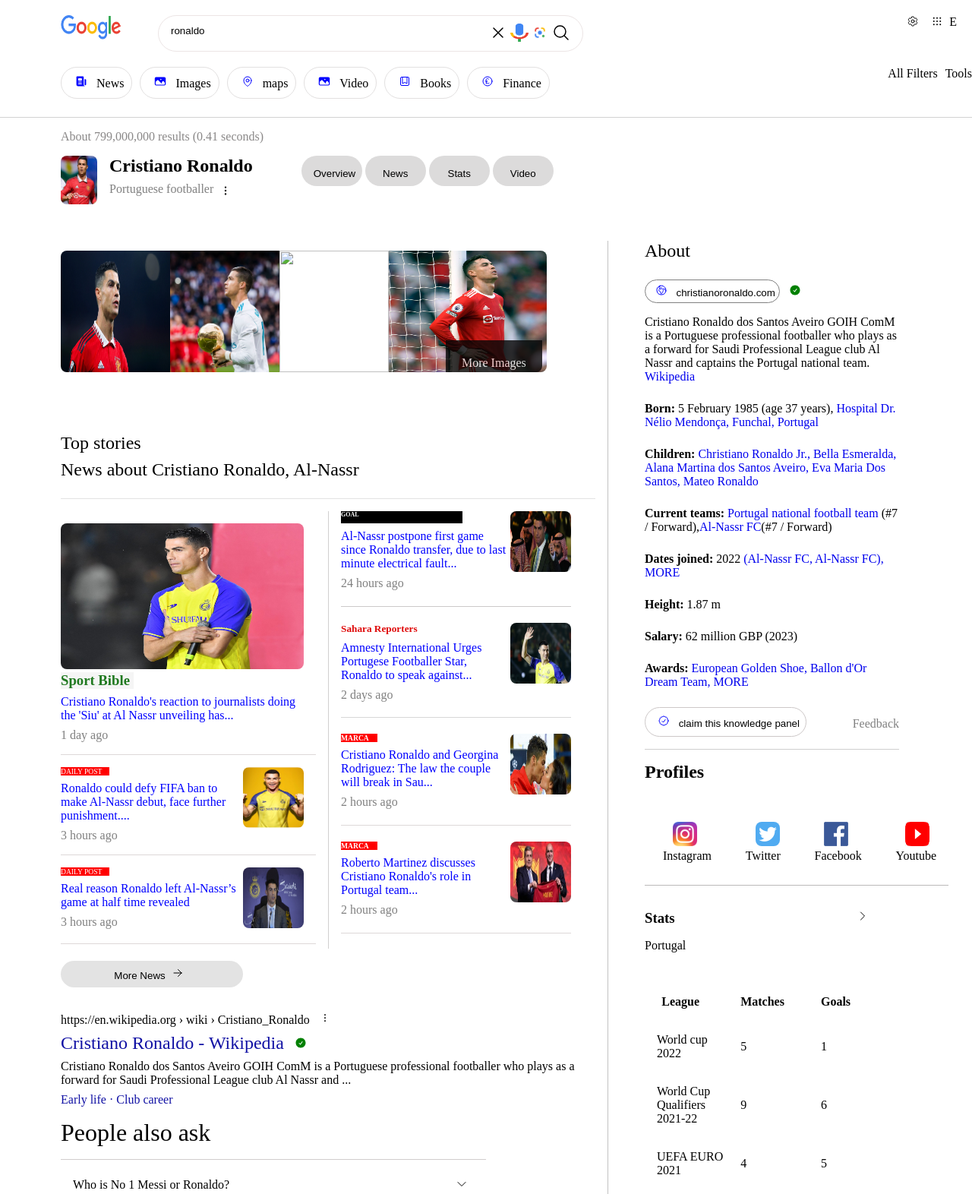
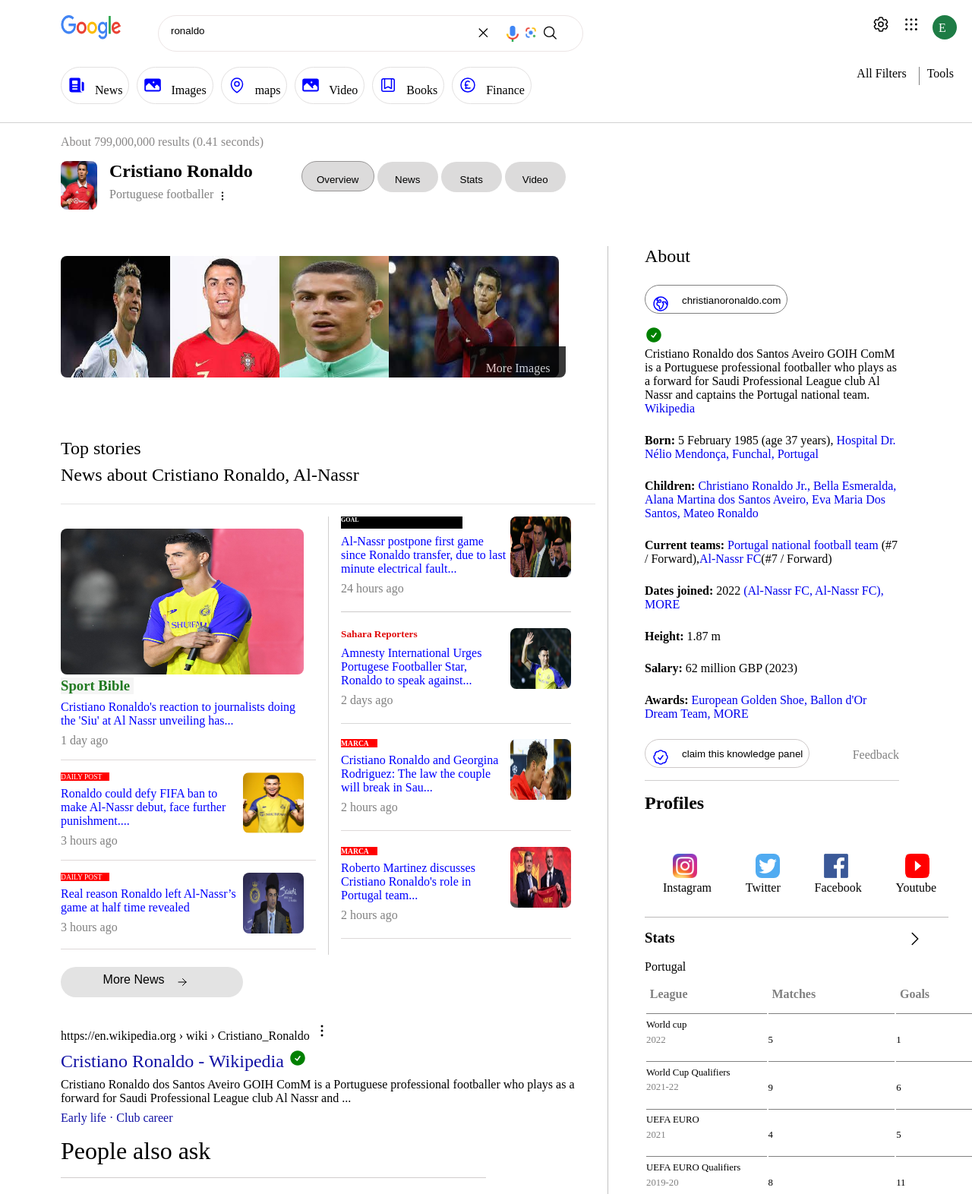
Before and after one commit to Adeyera16/google-clone, a plain HTML site: page index.html in a window 1280 px wide. Shown: the top 1572 px of the page at 76% size. Drawn offline with Linux system fonts and the light colour scheme.

Commit message:
Added some files

```diff
--- a/index.html
+++ b/index.html
@@ -5,7 +5,7 @@
     <meta http-equiv="X-UA-Compatible" content="IE=edge">
     <meta name="viewport" content="width=device-width, initial-scale=1.0">
     <link rel="stylesheet" href="style.css">
-    <title>Document</title>
+    <title>Google-clone</title>
 </head>
 <body>
     <main>
@@ -20,7 +20,7 @@
                                 <svg class="cancel-button" xmlns="http://www.w3.org/2000/svg" fill="none" viewBox="0 0 24 24" stroke-width="1.5" stroke="currentColor" class="w-6 h-6">
                                     <path stroke-linecap="round" stroke-linejoin="round" d="M6 18L18 6M6 6l12 12" />
                                   </svg>
-                                  <img src="images/Google_mic.svg.png" alt="">
+                                  <img class="google-mic" src="images/Google_mic.svg.png" alt="">
                                   <img src="images/google-camera.webp" alt="">
                                   <svg xmlns="http://www.w3.org/2000/svg" fill="none" viewBox="0 0 24 24" stroke-width="1.5" stroke="currentColor" class="w-6 h-6">
                                     <path stroke-linecap="round" stroke-linejoin="round" d="M21 21l-5.197-5.197m0 0A7.5 7.5 0 105.196 5.196a7.5 7.5 0 0010.607 10.607z" />
@@ -58,7 +58,6 @@
                             <path stroke-linecap="round" stroke-linejoin="round" d="M15 10.5a3 3 0 11-6 0 3 3 0 016 0z" />
                             <path stroke-linecap="round" stroke-linejoin="round" d="M19.5 10.5c0 7.142-7.5 11.25-7.5 11.25S4.5 17.642 4.5 10.5a7.5 7.5 0 1115 0z" />
                           </svg>
-
                         maps
                     </li>
                     <li><svg xmlns="http://www.w3.org/2000/svg" viewBox="0 0 20 20" fill="currentColor" class="w-5 h-5">
@@ -76,7 +75,6 @@
                         <svg xmlns="http://www.w3.org/2000/svg" fill="none" viewBox="0 0 24 24" stroke-width="1.5" stroke="currentColor" class="w-6 h-6">
                             <path stroke-linecap="round" stroke-linejoin="round" d="M14.121 7.629A3 3 0 009.017 9.43c-.023.212-.002.425.028.636l.506 3.541a4.5 4.5 0 01-.43 2.65L9 16.5l1.539-.513a2.25 2.25 0 011.422 0l.655.218a2.25 2.25 0 001.718-.122L15 15.75M8.25 12H12m9 0a9 9 0 11-18 0 9 9 0 0118 0z" />
                           </svg>
-
                         Finance
                     </li>
                 </ul>
@@ -103,7 +101,7 @@
                     </span>
                 </span>
                 <form action="#" class="about-section-button">
-                    <button>Overview</button>
+                    <button class="overview">Overview</button>
                     <button>News</button>
                     <button>Stats</button>
                     <button> Video</button>
@@ -114,10 +112,10 @@
             <article class="top-stories">
                 <div class="ronaldo-pictures">
                     <div class="ronaldo-picture">
-                        <img class="ronaldo-pic1" src="images/ronaldo.webp" alt="">
-                        <img src="images/ronaldo1.jpg" alt="">
-                        <img src="images/Ronaldo2.webp" alt="">
-                        <img class="ronaldo-pic4"src="images/ronaldo3.webp" alt="">
+                        <img class="ronaldo-pic1" src="images/ronaldoo1.jfif" alt="">
+                        <img src="images/ronaldoo2.jfif" alt="">
+                        <img src="images/ronaldoo3.jfif" alt="">
+                        <img class="ronaldo-pic4"  src="images/ronaldoo4.jfif" alt="">
                     </div>
                     <div class="more-images">
                         <p>More Images</p>
@@ -547,39 +545,39 @@
                       <p>Portugal</p>
                       <table>
                         <tr>
-                            <th>League</th>
+                            <th class="league">League</th>
                             <th>Matches</th>
                             <th>Goals</th>
                         </tr>
                         <tr>
                             <td>World cup
-                                2022 </td>
+                               <p>2022</p>  </td>
                             <td>5</td>
                             <td>1</td>
                         </tr>
                         <tr>
                             <td>World Cup Qualifiers
-                                2021-22
+                               <p> 2021-22</p>
                             </td>
                             <td>9</td>
                             <td>6</td>
                         </tr>
                         <tr>
                             <td>UEFA EURO
-                                2021
+                               <p>2021</p>
                             </td>
                             <td>4</td>
                             <td>5</td>
                         </tr>
                         <tr>
                             <td>UEFA EURO Qualifiers
-                                2019-20
+                               <p>2019-20</p>
                             </td>
                             <td>8</td>
                             <td>11</td>
                         </tr>
                         <tr>
-                            <td>FIFA confederations cup 2017</td>
+                            <td>FIFA confederations cup <p>2017</p> </td>
                             <td>6</td>
                             <td>2</td>
                         </tr>
--- a/style.css
+++ b/style.css
@@ -2,6 +2,9 @@
     margin: 0;
     padding: 0;
     box-sizing: border-box;
+}
+body{
+    overflow-x: hidden;
 }
 header{
     border-bottom: 1px solid rgb(210, 210, 210);
@@ -54,12 +57,30 @@ svg{
 
 }
 .nav-button button svg{
-    width: 1.5rem;
-    height: 1.5rem;
+    width: 1.3rem;
+    height: 1.4rem;
 }
 .nav-button button img{
     width: 1.5rem;
     height: 1.5rem;
+}
+.nav-button .button-images .google-mic{
+    width: 1rem;
+    height: 1.3rem;
+}
+.nav-setting img,svg{
+    width: 1.5rem;
+    height: 1.5rem;
+    margin-right: 1rem;
+}
+.nav-setting p{
+    background: rgb(30, 124, 69);
+    width: 2rem;
+    color: white;
+    height: 2rem;
+    padding: 0.5rem;
+    border-radius: 100%;
+    margin-top: 0;
 }
 /* .nav-button .button-images{
     margin-left: 1rem;
@@ -82,17 +103,23 @@ svg{
     margin-right: 10px;
     border-radius: 2rem;
     /* background: aliceblue; */
-    padding: 10px;
+    padding: 0.5rem;
     border: 1px solid rgb(226, 224, 224);
 }
 .google-list ul li svg{
     color: blue;
+    margin-right: 0.5rem;
+    margin-top: 0.2rem;
 }
 .google-list .filters{
     display: flex;
+    margin-right: 1.5rem;
 }
 .google-list .filters .all-filters{
     margin-right: 10px;
+    border-right: 1px solid gray;
+    height: 1.5rem;
+    padding: 0 1rem 0 0;
 }
 .about-section .result-p{
     margin: 1rem 0 1rem 0;
@@ -123,9 +150,14 @@ svg{
 }
 .Christiano-Portugese-Footballer  svg{
     margin-top: 0.7rem;
+    height: 1rem;
 }
 .about-section-button{
     margin-left: 3rem;
+}
+.about-section-button .overview{
+    width: 6rem;
+    border: 1px solid rgb(152, 150, 150);
 }
 .about-section-button button{
     padding: 1rem;
@@ -154,7 +186,7 @@ svg{
     border-bottom-left-radius: 0.5rem;
 }
 .ronaldo-picture .ronaldo-pic4{
-    width:13rem ;
+    width:14rem ;
     border-top-right-radius: 0.5rem;
     border-bottom-right-radius: 0.5rem;
 }
@@ -163,7 +195,7 @@ svg{
     background-color: rgba(7, 7, 7,1);
     color: white;
     bottom: 0;
-    right: 10%;
+    right: 5.5%;
     height: 2rem;
     padding: 1.3rem;
     opacity: 0.8;
@@ -279,13 +311,20 @@ svg{
     font-size: 0.6rem;
 }
 .more-post{
+    display: flex;
+    justify-content: center;
     width: 15rem;
+    padding-top: 0.5rem;
     align-content: center;
     padding: 0.5rem;
     border-radius: 2rem;
     background: rgb(227, 227, 227);
     border: 0;
-
+    font-size: 1rem;
+}
+.more-post svg{
+    width: 1rem;
+    margin-left: 1rem;
 }
 .ronaldo-wikipedia{
     margin-top: 2rem;
@@ -375,6 +414,8 @@ details span{
     font-size: 0.8rem;
 }
 .Videos button{
+    display: flex;
+    justify-content: center;
     width: 15rem;
     background: rgb(215, 212, 212);
     border-radius: 1rem;
@@ -383,6 +424,10 @@ details span{
     border: 0;
     margin-top:1rem ;
     align-content: center;
+}
+.Videos button svg{
+    height: 1.3rem;
+    margin-left: 1rem;
 }
 .links{
     margin-top: 2rem;
@@ -403,12 +448,15 @@ details span{
     padding: 0 0 0.5rem 0;
     display: flex;
 }
+.links svg{
+    height: 1rem;
+}
 .links a svg{
     color: rgb(101, 189, 101);
 }
 .buttons{
     display: flex;
-    padding: 10px;
+    padding: 1rem;
 }
 .search-button p{
     margin-top: 2rem;
@@ -463,9 +511,13 @@ details span{
     margin-left: 1rem;
 }
 .about-article-button button{
+    display: flex;
+    justify-content: center;
     border-radius: 2rem;
     background: white;
-    padding: 0.3rem;
+    padding-top: 0.7rem;
+    padding-left: 0.5rem;
+    padding-right: 0.5rem;
     border: 1px solid gray;
     margin-bottom: 1rem;
 }
@@ -489,7 +541,11 @@ details span{
     border-bottom: 1px solid rgb(207, 206, 206);
 }
 .biography-button button{
-    padding:0.5rem;
+    /* padding:0.5rem; */
+    display: flex;
+    padding-top: 0.7rem;
+    padding-left: 0.5rem;
+    padding-right: 0.5rem;
     background: white;
     border-radius: 2rem;
     border: 1px solid rgb(205, 200, 200);
@@ -536,25 +592,38 @@ details span{
     margin-top: 2rem;
 }
 .stats{
+    /* padding: 0rem 1rem 1rem 0; */
+    width: 25rem;
+}
+.stats h3{
+    /* padding: 1rem; */
+    display: flex;
+    justify-content: space-between;
     padding: 1rem 1rem 1rem 0;
 }
-.stats h3{
-    padding: 1rem 1rem 1rem 0;
-    display: flex;
-    justify-content: space-between;
-}
-.stats table{
-    padding: 1rem 1rem 1rem 0;
-    border-collapse: separate;
-    border-spacing: 1rem 2rem;
-    /* border-bottom: 1px solid rgb(200, 197, 197); */
+.stats table td{
+    border-bottom: 1px solid gray;
+    padding-top: 0.3rem;
+    font-size:0.8rem ;
+
 }
 .stats table th{
-    padding-right: 2rem;
+    padding: 0.5rem 6.5rem 1rem 0.3rem;
+    color: grey;
+    border-bottom: 1px solid gray;
+    font-size: 1rem;
+
 }
-/* .stats table,tr,th,td{
-    border-bottom: 1px solid gray;
-} */
+.stats table p{
+    height: 2rem;
+    color: gray;
+    font-size: 0.8rem;
+    padding-top: 0.3rem;
+}
+.other-searches{
+    /* border-top: 1px solid rgb(210, 208, 208); */
+    padding: 1rem 1rem 1rem 0;
+}
 .other-searches ul{
     display: flex;
     width: 22rem;
```
Also changed, not shown: images/ronaldoo1.jfif (added), images/ronaldoo2.jfif (added), images/ronaldoo3.jfif (added), images/ronaldoo4.jfif (added).
